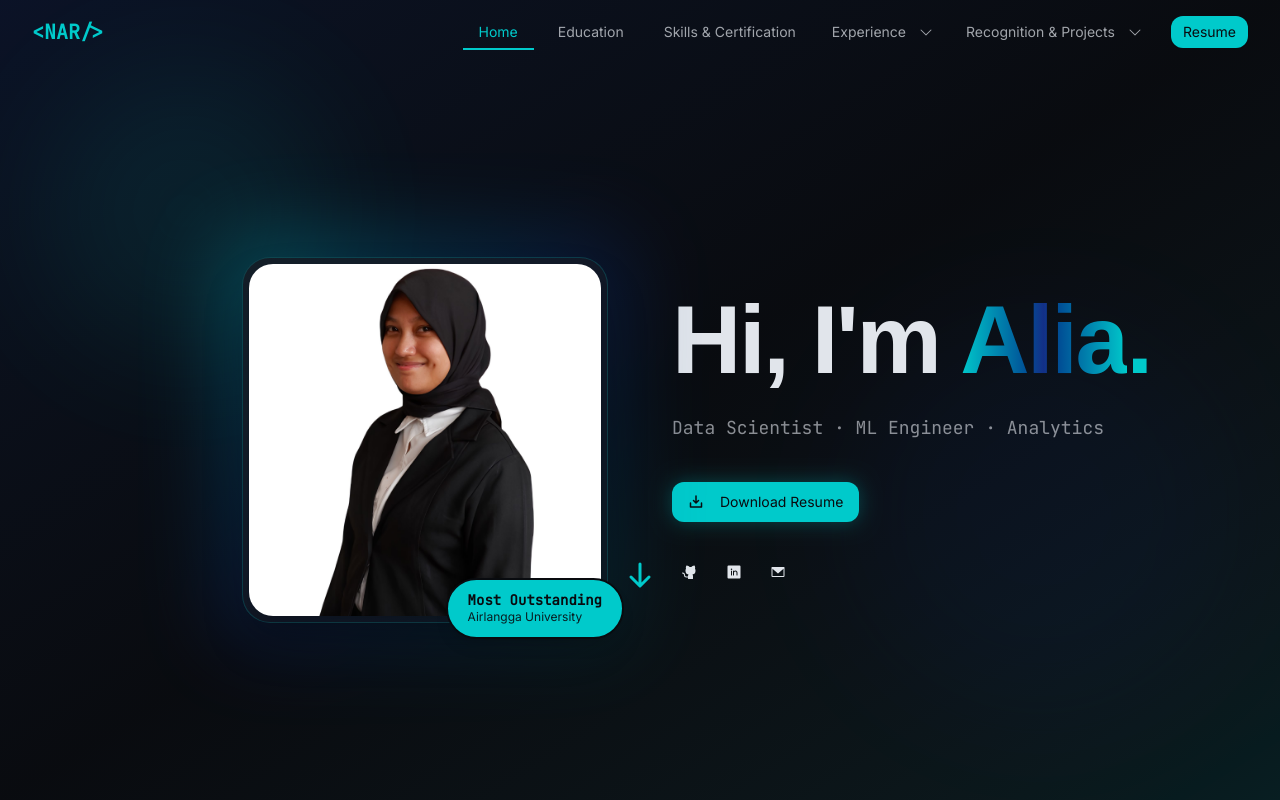
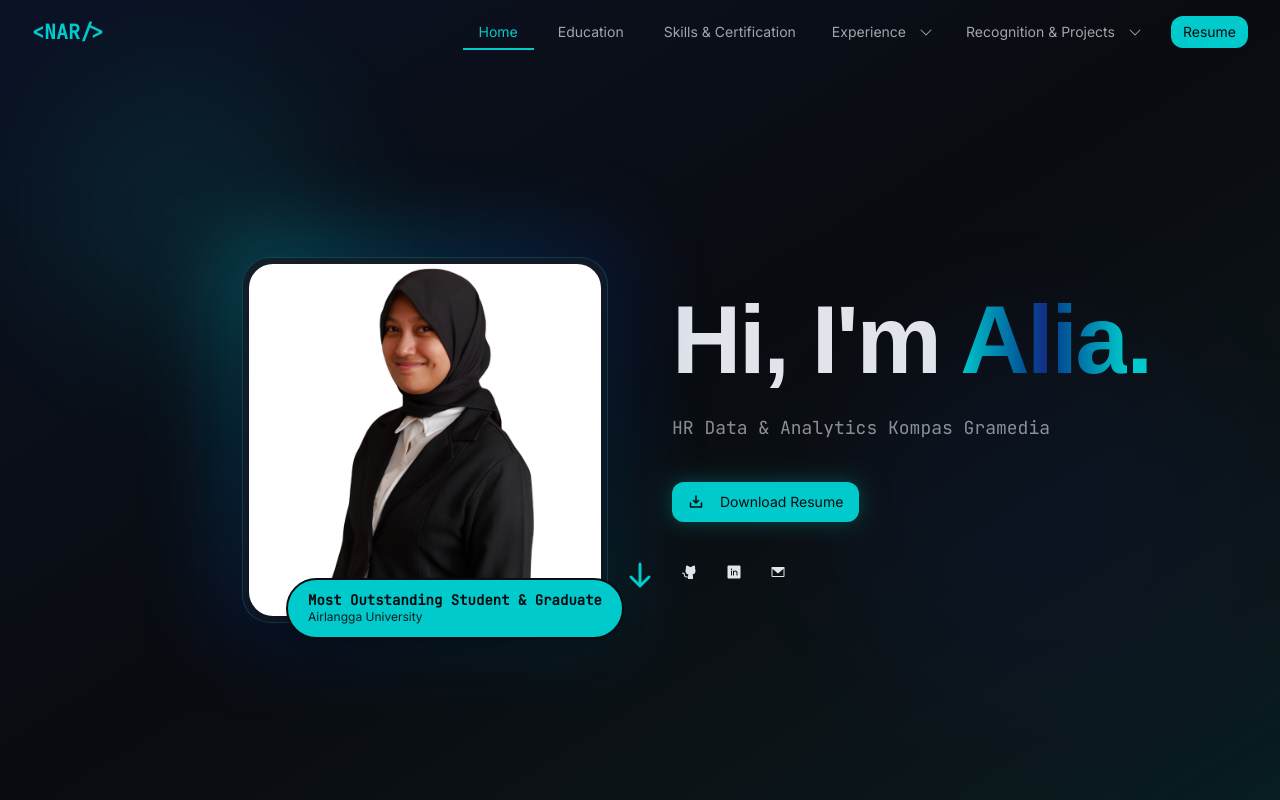
Before and after one commit to netrialiarahmi/portfolio, a React (Vite) app: page / in a window 1280 px wide. Shown: the top 800 px of the page. Built offline with nearby package versions, Linux system fonts and the light colour scheme.

Commit message:
Update HeroSection.tsx

```diff
--- a/src/components/HeroSection.tsx
+++ b/src/components/HeroSection.tsx
@@ -76,7 +76,7 @@ export function HeroSection() {
                 transition={{ delay: 0.9, duration: 0.5 }}
                 className="absolute -bottom-4 -right-4 bg-accent text-accent-foreground px-5 py-3 rounded-2xl shadow-lg border-2 border-background"
               >
-                <p className="font-bold text-sm mono leading-tight">Most Outstanding</p>
+                <p className="font-bold text-sm mono leading-tight">Most Outstanding Student & Graduate</p>
                 <p className="text-xs opacity-90">Airlangga University</p>
               </motion.div>
             </div>
@@ -99,7 +99,7 @@ export function HeroSection() {
               variants={itemVariants}
               className="text-base sm:text-lg text-foreground/60 mb-10 mono"
             >
-              Data Scientist · ML Engineer · Analytics
+              HR Data & Analytics Kompas Gramedia
             </motion.p>
 
             <motion.div
```
